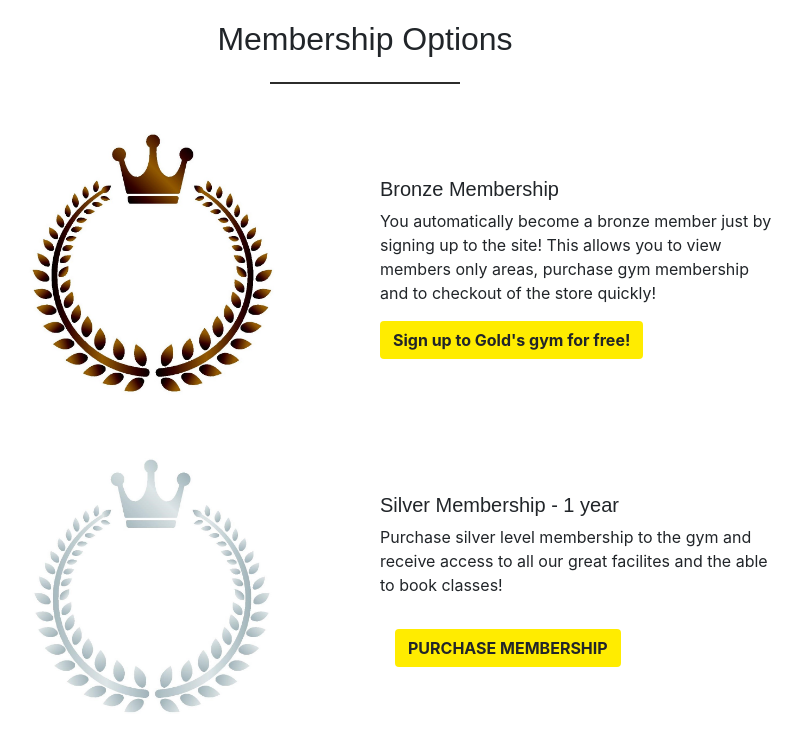
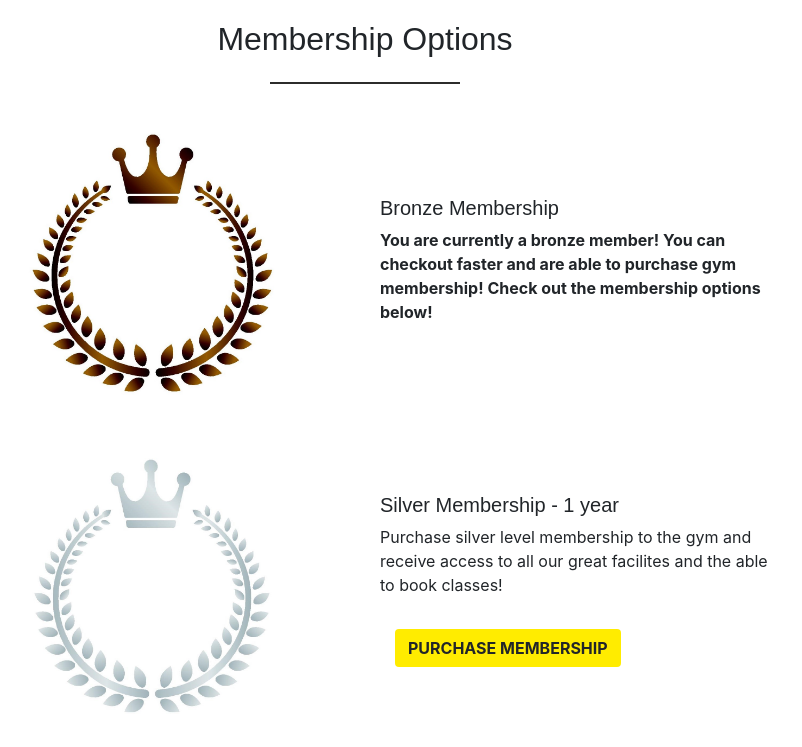
Before and after one commit to JohnGC1510/milestone_project_4, a Django app: page /store/membership/ in a window 1280 px wide. Shown: the part 404-1151 px from the top of the page, without its empty margins (275-1077 px from the left). Run offline with Django 3.2, Linux system fonts and the light colour scheme; the visitor is signed in with stand-in values (Sample User, id 1); data comes from the database, SQL or seed files in the repository; some libraries are stand-ins or nearby versions; some web fonts are replaced.

Commit message:
Customized the membership options page to be customized for each member type

```diff
--- a/store/templates/store/membership.html
+++ b/store/templates/store/membership.html
@@ -21,18 +21,32 @@
     </div>
 </div>
 <div class="container-fluid">
-    <div class="row">
+    {% if profile.membership_type == 3 %}
+        <div class="row">
+        <div class="col-12 text-center">
+            <img class="member-symbol" src="{% static 'store/images/gold.jpg' %}">
+        </div>
+        <div class="col-12 offset-md-2 offset-xl-4 col-md-8 col-xl-4 text-center my-5">
+            <h4>You are currently a gold member and are enjoying the top benefits with access to all our classes, a 10% discount on all store items and free delivery!!!</h4>
+        </div>
+    {% endif %}
+    <div class="row {% if profile.membership_type == 2 or profile.membership_type == 3 %} d-none {% endif %}}">
         <div class="col-12 col-md-6 offset-lg-2 col-lg-4 text-center">
             <img class="member-symbol" src="{% static 'store/images/bronze.jpg' %}">
         </div>
-    <div class="col-12 col-md-6 col-lg-4 my-auto">
+
+    <div class="col-12 col-md-6 col-lg-4 my-auto %">
         <h5>Bronze Membership</h5>
+        {% if profile.membership_type == 1 %}
+            <p><strong>You are currently a bronze member! You can checkout faster and are able to purchase gym membership! Check out the membership options below!</strong></p>
+        {% else %}
         <p>You automatically become a bronze member just by signing up to the site! This allows you to view members only areas, purchase gym membership and to checkout of the store quickly!</p>
         <a href="{% url 'account_signup' %}" class="btn btn-submit">Sign up to Gold's gym for free!</a>
+        {% endif %}
     </div>
     </div>
     {% for type in member_types %}
-    <div class="row">
+    <div class="row {% if profile.membership_type == 3 %} d-none {% endif %}">
         <div class="col-12 col-md-6 offset-lg-2 col-lg-4 text-center">
                 {% if type.image %}
                     <img class="member-symbol" src="{{ type.image.url }}" alt="{{ type.name }}">
@@ -42,12 +56,16 @@
             </div>
         <div class="col-12 col-md-6 col-lg-4 my-auto">
             <h5>{{ type.name }} - 1 year</h5>
+            {% if profile.membership_type == 2 and type.name == 'Silver Membership' %}
+            <p><strong>You are currently a silver member! You are able to sign up to our gyms classes and have full access to it's facilites!! Upgrade to gold to get massive savings in our shops!</strong></p>
+            {% else %}
             <p> {{ type.description }}</p>
+            {% endif %}
             {% if purchase %}
              <form class="form" action="{% url 'add_to_bag' type.id %}" method="POST">
                     {% csrf_token %}
                     <div class="form-row"></div>
-                        <div class="col-12 my-3">
+                        <div class="col-12 my-3 {% if profile.membership_type == 2 and type.name == 'Silver Membership' %} d-none {% endif %}">
                             <input type="submit" class="btn btn-submit rounded text-uppercase" value="Purchase membership">
                             <input class="d-none" type="number" name="quantity" value="1" data-item_id="{{ type.id }}" id="id_qty_{{ type.id }}">
                             <input type="hidden" name="redirect_url" value="{{ request.path }}">
--- a/store/views.py
+++ b/store/views.py
@@ -3,9 +3,10 @@ from django.contrib import messages
 from django.contrib.auth.decorators import login_required
 from django.db.models import Q
 from django.db.models.functions import Lower
+
 from .models import Product, Category
 from .forms import ProductForm
-
+from profiles.models import UserProfile
 
 def store_home(request):
     """ A view to return the store page"""
@@ -77,10 +78,13 @@ def product_detail(request, product_id):
 
 def membership(request):
 
+    profile=None
+
     purchase = False
 
     if request.user.is_authenticated:
         purchase = True
+        profile = get_object_or_404(UserProfile, user=request.user)
 
     member_types = Product.objects.filter(category=11)
 
@@ -88,7 +92,8 @@ def membership(request):
 
     context = {
         'member_types': member_types,
-        'purchase': purchase
+        'purchase': purchase,
+        'profile': profile
     }
 
     return render(request, template, context)
```
Also changed, not shown: classes/templates/classes/classes.html (+7 -2 lines), classes/views.py (+10 -3 lines), store/static/store/images/gold.jpg (added), store/static/store/images/silver.jpg (added).
